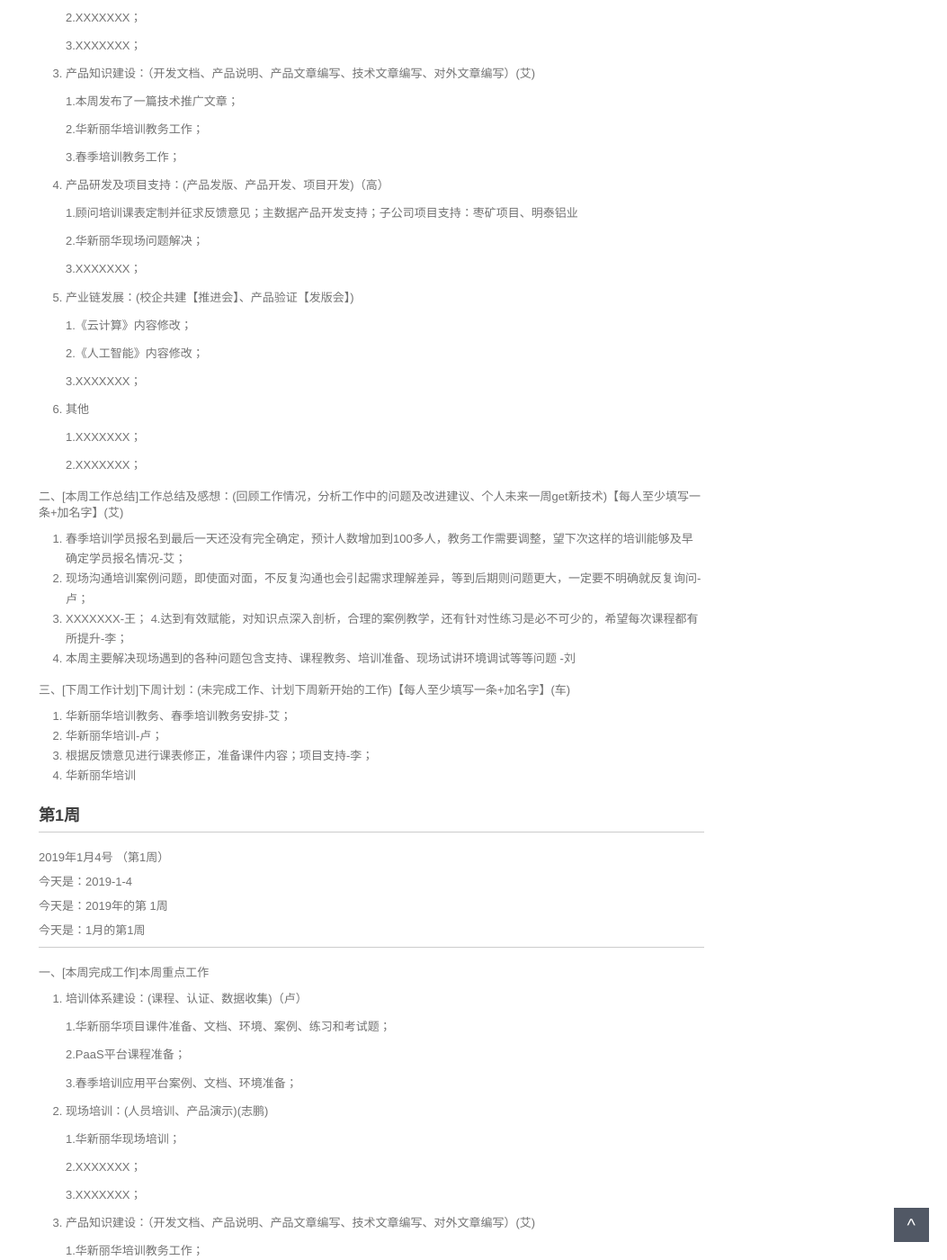
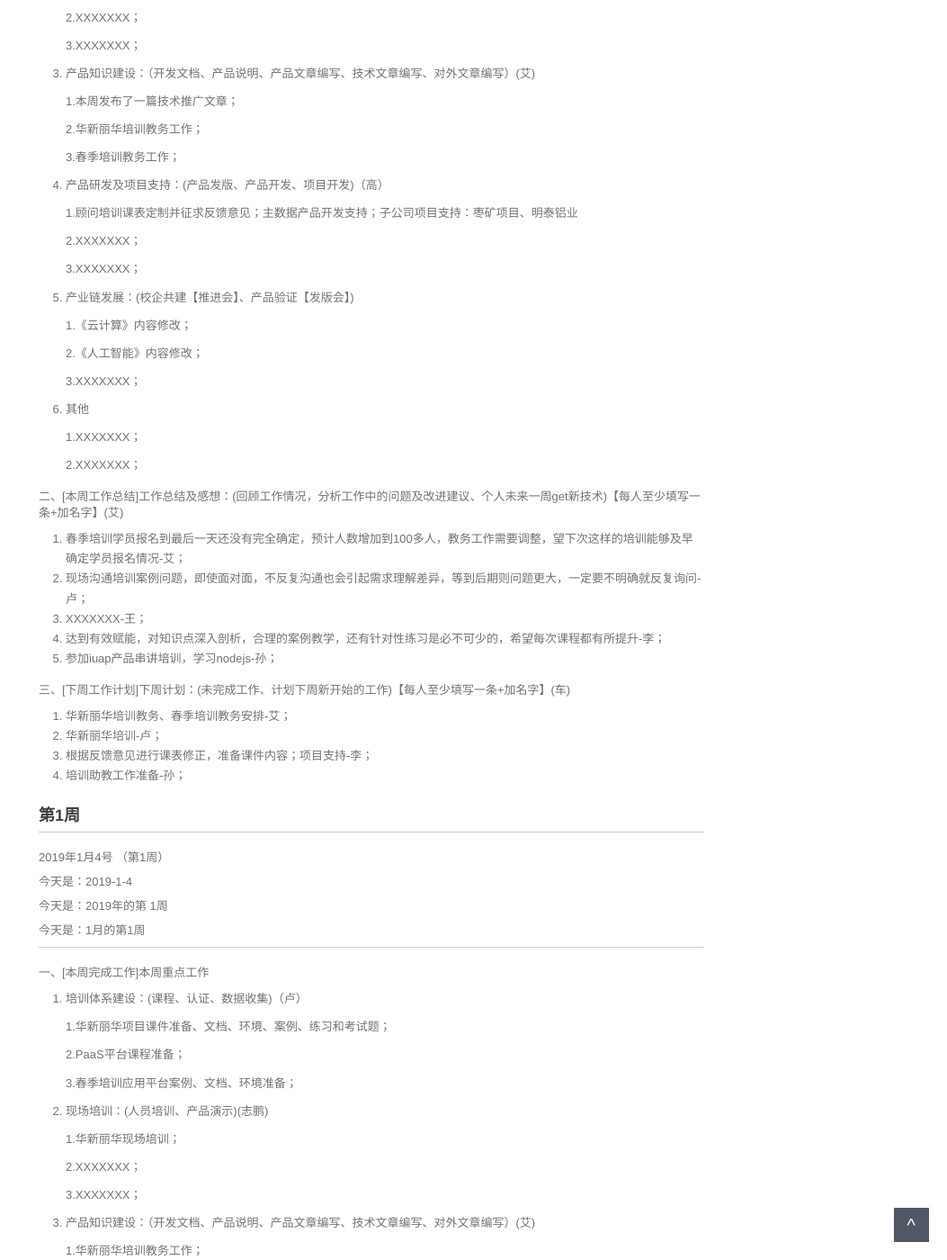
Before and after one commit to walllFlower/blog, a Jekyll site: the page built from _posts/2018-07-17-day_report_cxz.md, in a window 1280 px wide and 1400 px high, scrolled down 714 px. Shown: the whole window at 90% size, without its empty margins (227-1280 px from the left). Built offline with Jekyll 4.4.1, drawn with Linux system fonts in a browser that asks for light colours; comment, search, counter and statistics services are not loaded.

Commit message:
Update 2018-07-17-day_report_cxz.md

```diff
--- a/_posts/2018-07-17-day_report_cxz.md
+++ b/_posts/2018-07-17-day_report_cxz.md
@@ -52,7 +52,7 @@ categories: 技术运营工作周报
 
     1.顾问培训课表定制并征求反馈意见；主数据产品开发支持；子公司项目支持：枣矿项目、明泰铝业
 
-    2.华新丽华现场问题解决；
+    2.XXXXXXX；
 
     3.XXXXXXX；
 
@@ -75,15 +75,15 @@ categories: 技术运营工作周报
 1. 春季培训学员报名到最后一天还没有完全确定，预计人数增加到100多人，教务工作需要调整，望下次这样的培训能够及早确定学员报名情况-艾；
 2. 现场沟通培训案例问题，即使面对面，不反复沟通也会引起需求理解差异，等到后期则问题更大，一定要不明确就反复询问-卢；
 3. XXXXXXX-王；
-4.达到有效赋能，对知识点深入剖析，合理的案例教学，还有针对性练习是必不可少的，希望每次课程都有所提升-李；
-5. 本周主要解决现场遇到的各种问题包含支持、课程教务、培训准备、现场试讲环境调试等等问题 -刘
+4. 达到有效赋能，对知识点深入剖析，合理的案例教学，还有针对性练习是必不可少的，希望每次课程都有所提升-李；
+5. 参加iuap产品串讲培训，学习nodejs-孙；
 
 三、[下周工作计划]下周计划：(未完成工作、计划下周新开始的工作)【每人至少填写一条+加名字】(车)
 
 1. 华新丽华培训教务、春季培训教务安排-艾；
 2. 华新丽华培训-卢；
 3. 根据反馈意见进行课表修正，准备课件内容；项目支持-李；
-4. 华新丽华培训
+4. 培训助教工作准备-孙；
 
 
 
```
